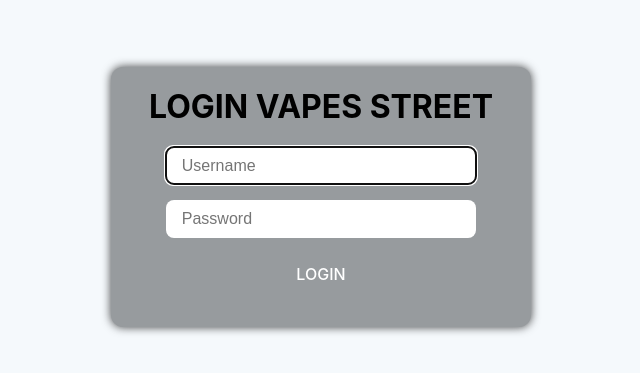
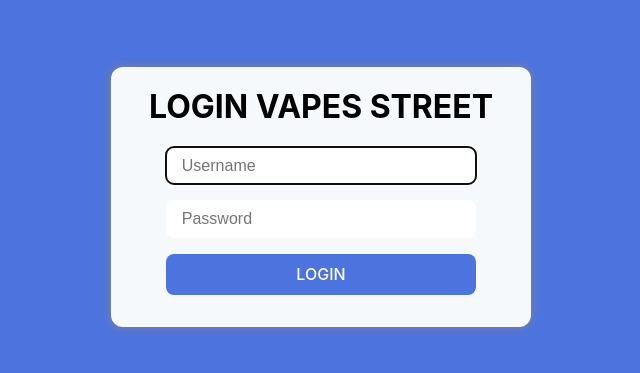
Before and after one commit to masatidhira/frontend-vapestreet, a React (Vite) app: page /login in a window 1280 px wide. Shown: the part 203-576 px from the top of the page, without its empty margins (319-959 px from the left). Built offline with nearby package versions, Linux system fonts and the light colour scheme.

Commit message:
change color

```diff
--- a/src/pages/LoginPage/LoginPage.scss
+++ b/src/pages/LoginPage/LoginPage.scss
@@ -1,5 +1,5 @@
 .loginpage {
-  background-color: var(--clr-navigation);
+  background-color: var(--clr-blue);
   width: 100%;
   height: 100vh;
   display: flex;
@@ -7,14 +7,14 @@
   align-items: center;
 
   .content {
-    background-color: var(--clr-gray);
+    background-color: var(--clr-light-gray);
     width: min(90%, 420px);
     display: flex;
     flex-direction: column;
     align-items: center;
     border-radius: 12px;
     padding: 1rem 1rem 2rem 1rem;
-    box-shadow: 0 0 10px 0 rgba(0, 0, 0, 0.75);
+    box-shadow: 0 0 10px 0 var(--clr-dark-gray);
 
     .logo {
       font-size: 2rem;
@@ -37,12 +37,12 @@
       }
 
       .text-error {
-        color: red;
+        color: var(--clr-red);
         margin-bottom: 0.5rem;
       }
 
       .btn-login {
-        background-color: var(--clr-navigation);
+        background-color: var(--clr-blue);
         color: var(--clr-white);
       }
 
```
